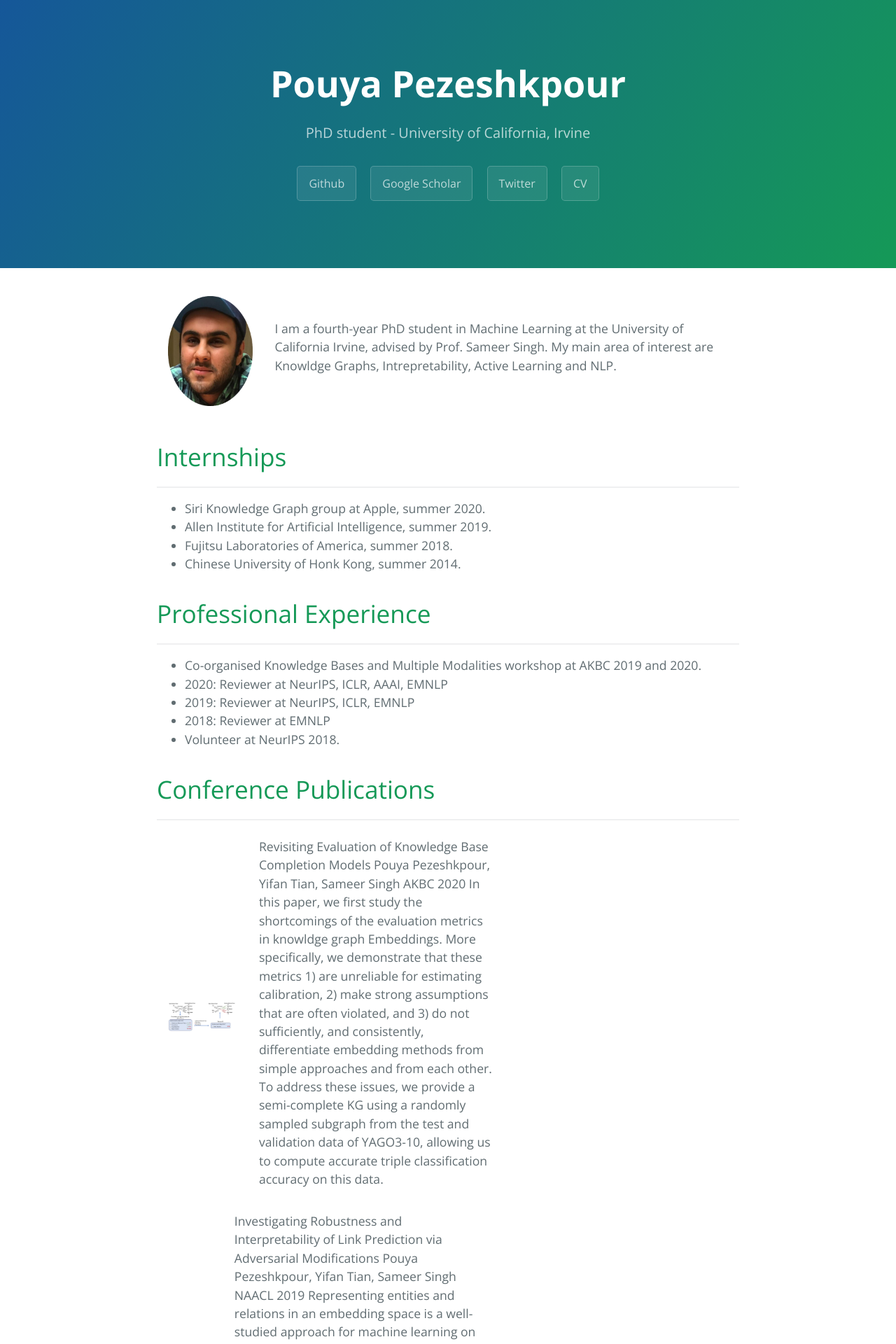
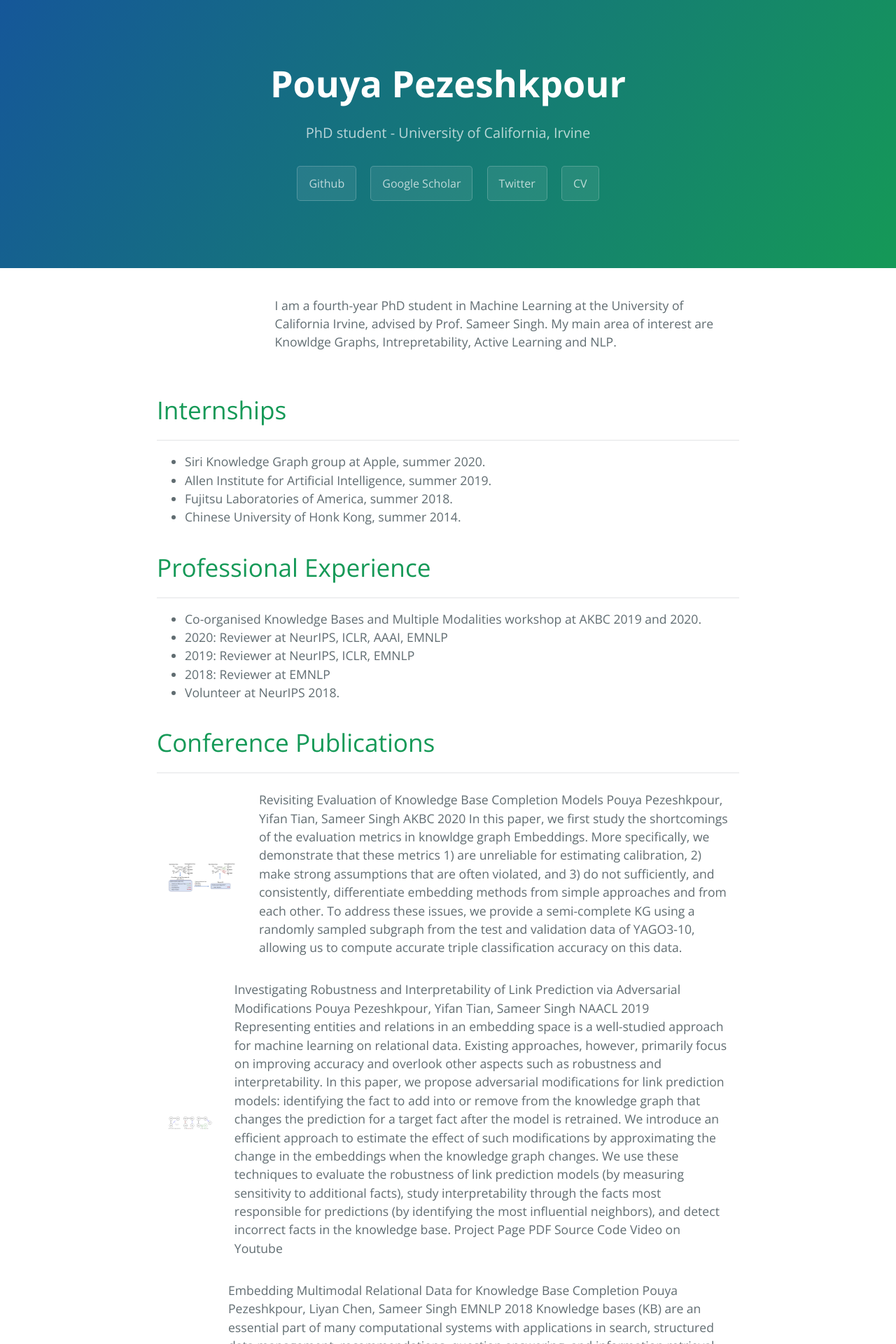
Before and after one commit to pouyapez/pouyapez.github.io, a Jekyll site: the page built from index.md, in a window 1280 px wide. Shown: the top 1920 px of the page at 70% size. Built offline with Jekyll 4.4.1, drawn with Linux system fonts in a browser that asks for light colours.

Commit message:
Update index.md

```diff
--- a/index.md
+++ b/index.md
@@ -5,7 +5,7 @@ layout: default
    <table class="content-table">
       <tr>
         <td>
-          <img class="left-align image noselect" src="/images/face.png" style="width:100%">
+          <img class="left-align image noselect" src="/images/face.png" style="width:00%">
         </td>
         <td>
           <p class="text right-align text-large add-top-margin" style="width:100%;">
@@ -48,7 +48,7 @@ layout: default
           <img class="left-align image noselect" src="/images/crowd.jpg" style="width:150%">
         </td>
         <td>
-          <p class="text right-align text-large add-top-margin" style="width:50%;">
+          <p class="text right-align text-large add-top-margin" style="width:100%;">
               Revisiting Evaluation of Knowledge Base Completion Models
 Pouya Pezeshkpour, Yifan Tian, Sameer Singh
 AKBC 2020
@@ -67,7 +67,7 @@ In this paper, we first study the shortcomings of the evaluation metrics in know
           <img class="left-align image noselect" src="/images/criage.png" style="width:150%">
         </td>
         <td>
-          <p class="text right-align text-large add-top-margin" style="width:50%;">
+          <p class="text right-align text-large add-top-margin" style="width:100%;">
 Investigating Robustness and Interpretability of Link Prediction via Adversarial Modifications
 Pouya Pezeshkpour, Yifan Tian, Sameer Singh
 NAACL 2019
@@ -83,10 +83,10 @@ Project Page     PDF     Source Code     Video on Youtube
    <table class="content-table">
       <tr>
         <td>
-          <img class="left-align image noselect" src="/images/graph.jpg" style="width:150%">
+          <img class="left-align image noselect" src="/images/graph.jpg" style="width:100%">
         </td>
         <td>
-          <p class="text right-align text-large add-top-margin" style="width:50%;">
+          <p class="text right-align text-large add-top-margin" style="width:100%;">
 Embedding Multimodal Relational Data for Knowledge Base Completion
 Pouya Pezeshkpour, Liyan Chen, Sameer Singh
 EMNLP 2018
@@ -103,10 +103,10 @@ Project Page     PDF     Source Code     Video on Youtube
    <table class="content-table">
       <tr>
         <td>
-          <img class="left-align image noselect" src="/images/2014.png" style="width:150%">
+          <img class="left-align image noselect" src="/images/2014.png" style="width:100%">
         </td>
         <td>
-          <p class="text right-align text-large add-top-margin" style="width:50%;">
+          <p class="text right-align text-large add-top-margin" style="width:100%;">
 Optimal tradeoff between source and state distortions over a Gaussian channel using single and hybrid digital analog codes
 Pouya Pezeshkpour, Hamid Behroozi
 IST'2014
```
